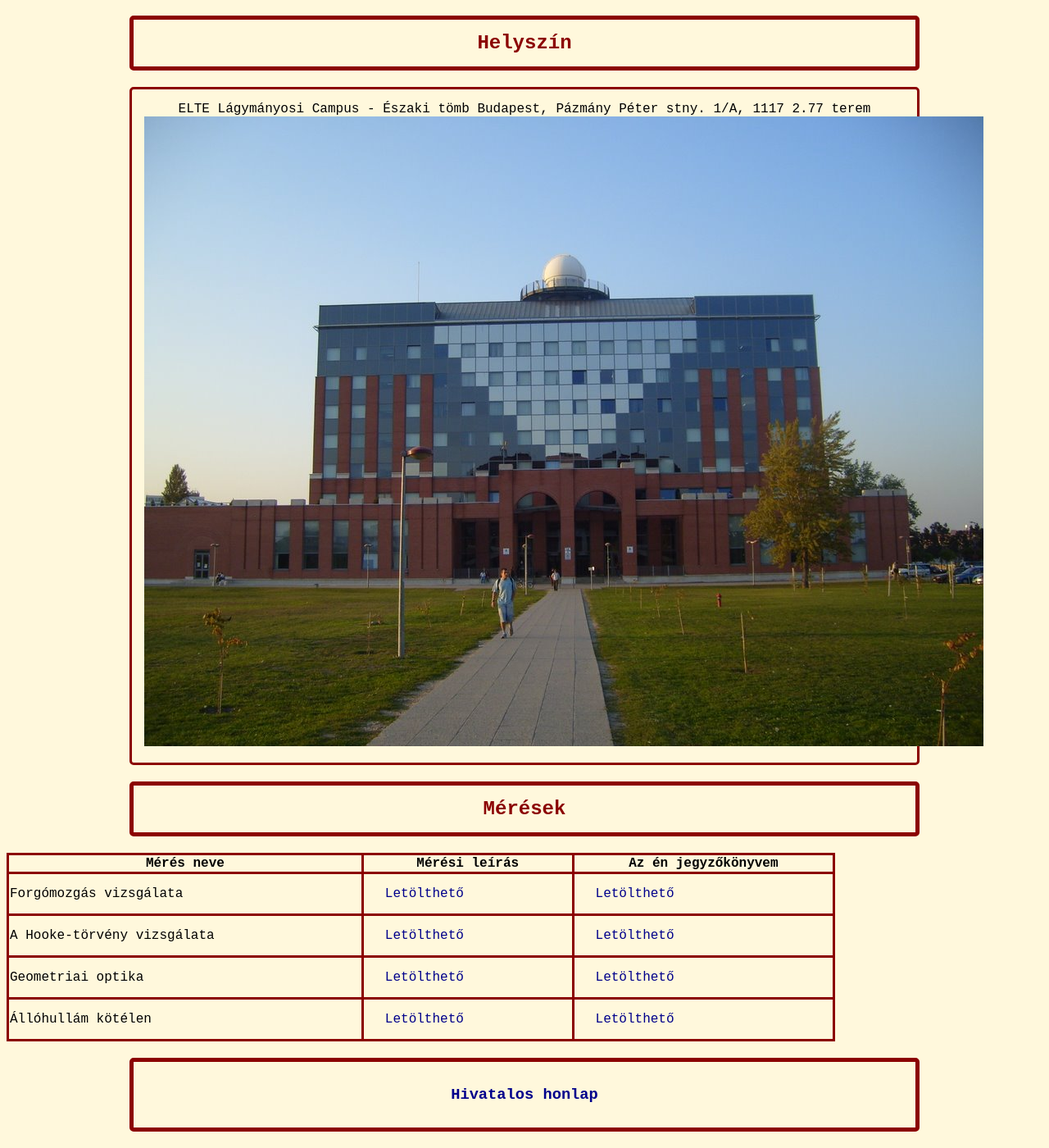
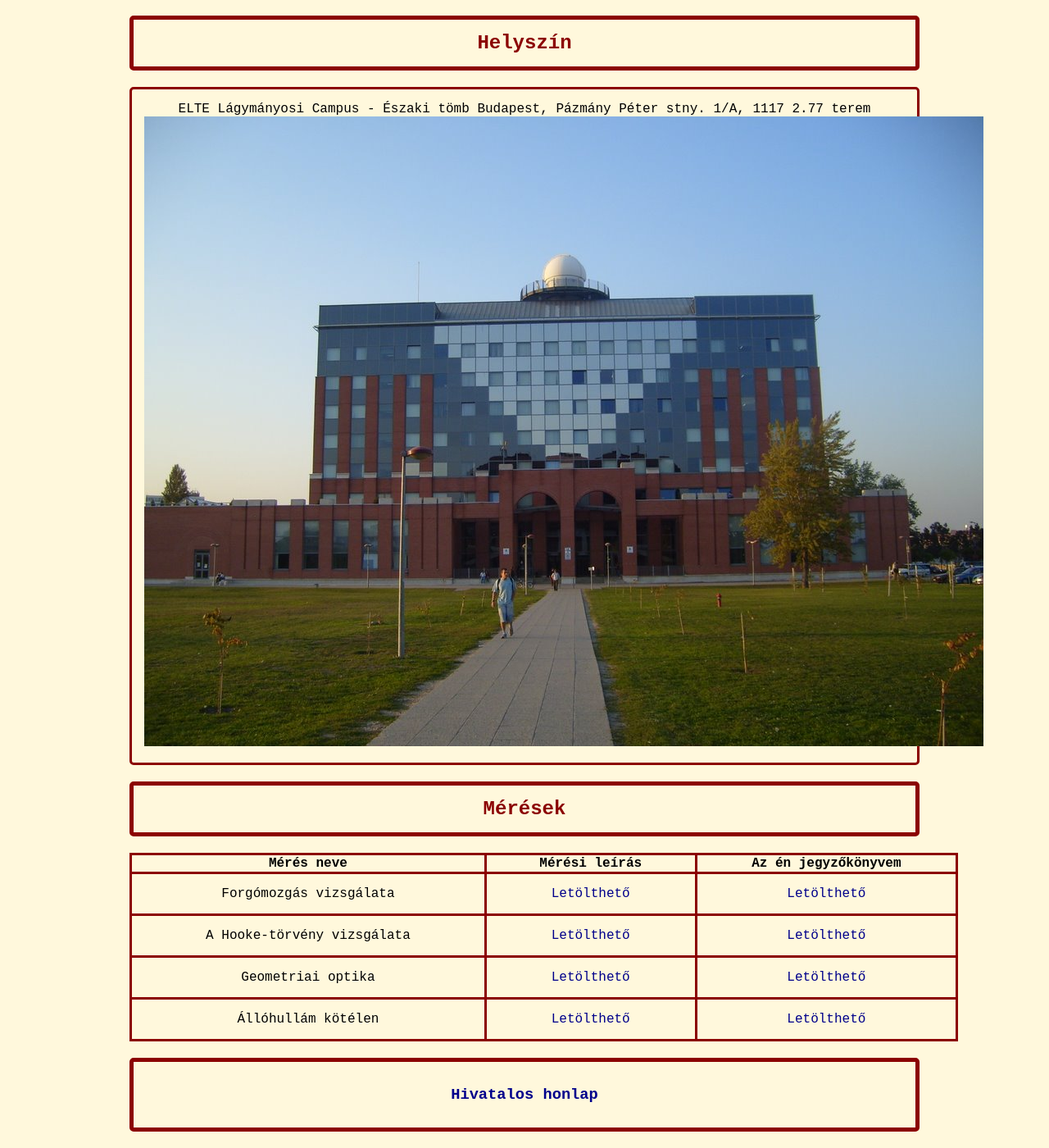
Before and after one commit to B-Lorentz/B-Lorentz.github.io, a Jekyll site: the page built from myfizlab.md, in a window 1280 px wide and 1400 px high, scrolled down 1058 px. Shown: the whole window at 82% size. Built offline with Jekyll 4.4.1, drawn with Linux system fonts in a browser that asks for light colours.

Commit message:
Update cou_style.css

```diff
--- a/assets/css/cou_style.css
+++ b/assets/css/cou_style.css
@@ -17,7 +17,7 @@ h1, h2, h3 {
   margin-right: 150px;
   margin-left: 150px;
 }
-p, ul {
+p, ul, table {
   color: black;
   text-align: center;
   border: 3px solid darkred;
```
